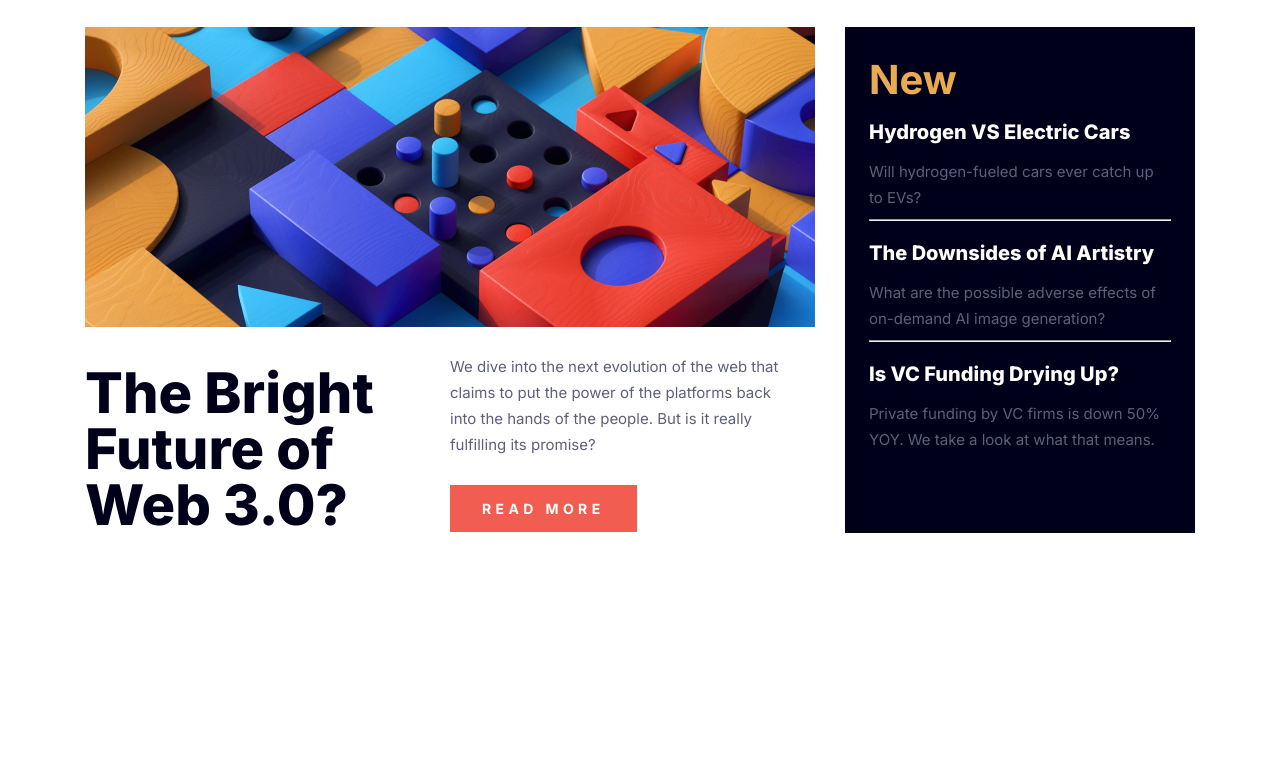
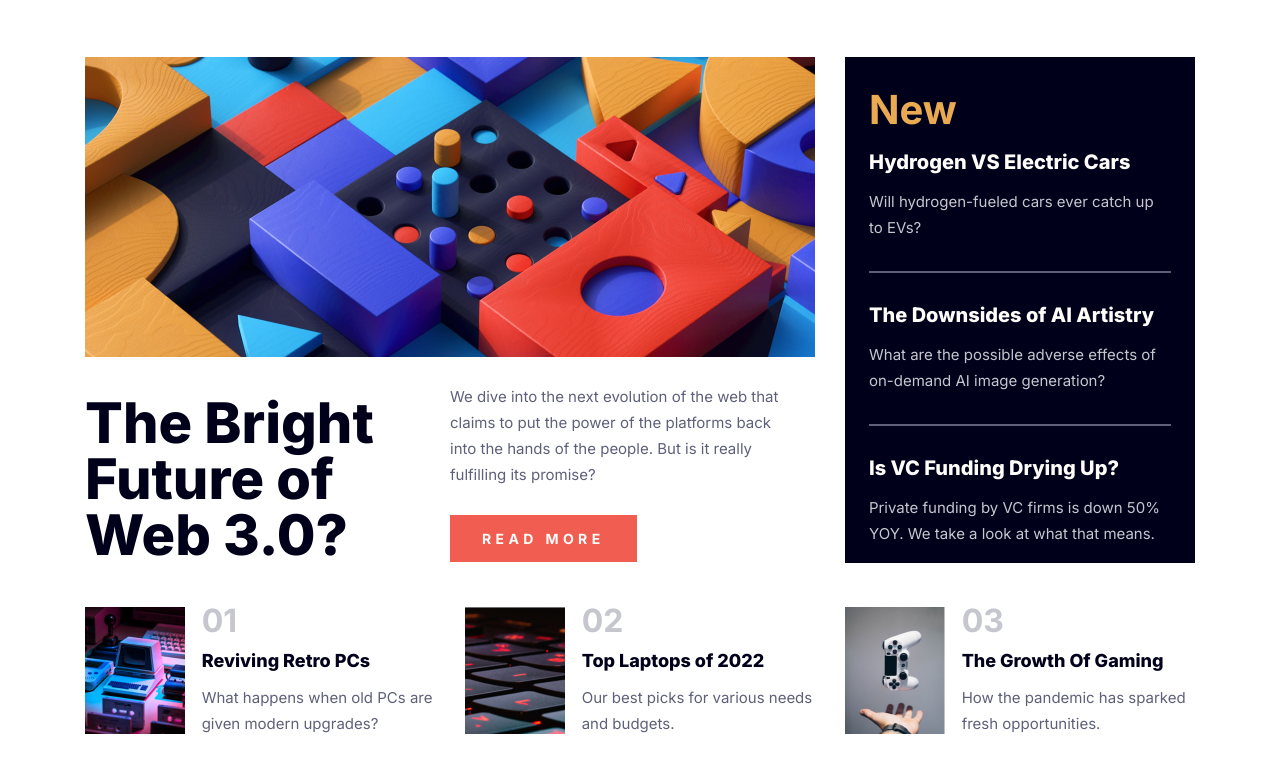
Before and after one commit to Junior-dev-Track/14-css-web-3-0-project-Miqi007, a plain HTML site: page index.html in a window 1280 px wide. Shown: the part 81-854 px from the top of the page. Before the commit the page ends 808 px from the top, so only its background shows below. Drawn offline with Linux system fonts and the light colour scheme.

Commit message:
ex14CSSWeb3.0

```diff
--- a/index.html
+++ b/index.html
@@ -39,7 +39,7 @@
                 <a href="#">READ MORE</a>
             </div>
         </div>
-        <div id="articles">
+        <div id="news">
             <h2>New</h2>
             <h3>Hydrogen VS Electric Cars</h3>
             <p>Will hydrogen-fueled cars ever catch up to EVs?</p>
@@ -51,6 +51,38 @@
             <p>Private funding by VC firms is down 50% YOY. We take a look at what that means.</p>
         </div>
     </main>
+    <section class="container">
+        <div class="article">
+            <div class="artImg">
+                <img src="./img/retro.png" alt="Retro computers">
+            </div>
+            <div class="artText">
+                <h2>01</h2>
+                <h3>Reviving Retro PCs</h3>
+                <p>What happens when old PCs are given modern upgrades?</p>
+            </div>
+        </div>
+        <div class="article">
+            <div class="artImg">
+                <img src="./img/keys.png" alt="Keys of a keyboard">
+            </div>
+            <div class="artText">
+                <h2>02</h2>
+                <h3>Top Laptops of 2022</h3>
+                <p>Our best picks for various needs and budgets.</p>
+            </div>
+        </div>
+        <div class="article">
+            <div class="artImg">
+                <img src="./img/controller.png" alt="Hand throwing a PS4 controller">
+            </div>
+            <div class="artText">
+                <h2>03</h2>
+                <h3>The Growth Of Gaming</h3>
+                <p>How the pandemic has sparked fresh opportunities.</p>
+            </div>
+        </div>
+    </section>
 </body>
 
 </html>
--- a/style.css
+++ b/style.css
@@ -27,10 +27,15 @@ nav a {
     padding-left: 38px;
 }
 
+nav a:hover {
+    color: #E9AA52;
+}
+
 main {
     display: grid;
     grid-template-columns: repeat(3, 1fr);
     gap: 30px;
+    padding: 30px 0;
 }
 
 #content {
@@ -91,14 +96,14 @@ main {
     grid-column: 2/3;
 }
 
-#articles {
+#news {
     background-color: #00001A;
     grid-row: 1/4;
     grid-column: 3/4;
     padding: 0 24px;
 }
 
-#articles h2 {
+#news h2 {
     font-family: 'Inter', sans-serif;
     font-size: 40px;
     font-weight: 700;
@@ -107,7 +112,7 @@ main {
 }
 
 
-#articles h3 {
+#news h3 {
     font-family: 'Inter', sans-serif;
     font-size: 20px;
     font-weight: 800;
@@ -115,10 +120,83 @@ main {
     color: #FFFDFA;
 }
 
-#articles p {
+#news p {
+    font-family: 'Inter', sans-serif;
+    font-size: 15px;
+    font-weight: 400;
+    line-height: 26px;
+    color: #C5C6CE;
+}
+
+#news hr {
+    border: 1px solid #5E607A;
+    margin: 30px 0;
+}
+
+section {
+    display: grid;
+    grid-template-columns: repeat(3, 1fr);
+    gap: 30px;
+    padding-bottom: 50px;
+}
+
+section:nth-child(1) {
+    grid-row: 1/2;
+    grid-column: 1/2;
+}
+
+section:nth-child(2) {
+    grid-row: 1/2;
+    grid-column: 2/3;
+}
+
+section:nth-child(3) {
+    grid-row: 1/2;
+    grid-column: 3/4;
+}
+
+.article {
+    display: grid;
+    grid-template-columns: repeat(3, 1fr);
+    align-items: center;
+}
+
+.artImg {
+    grid-row: 1/4;
+    grid-column: 1/2;
+    width: 100px;
+    height: 127px;
+    object-fit: cover;
+}
+
+.artText {
+    grid-row: 1/2;
+    grid-column: 2/4;
+}
+
+.artText h2 {
+    font-family: 'Inter', sans-serif;
+    font-size: 32px;
+    font-weight: 700;
+    line-height: 32px;
+    color: #C5C6CE;
+    margin: 12px 0;
+}
+
+.artText h3 {
+    font-family: 'Inter', sans-serif;
+    font-size: 18px;
+    font-weight: 800;
+    line-height: 24px;
+    color: #00001A;
+    margin: 12px 0;
+}
+
+.artText p {
     font-family: 'Inter', sans-serif;
     font-size: 15px;
     font-weight: 400;
     line-height: 26px;
     color: #5E607A;
+    margin: 12px 0;
 }
```
